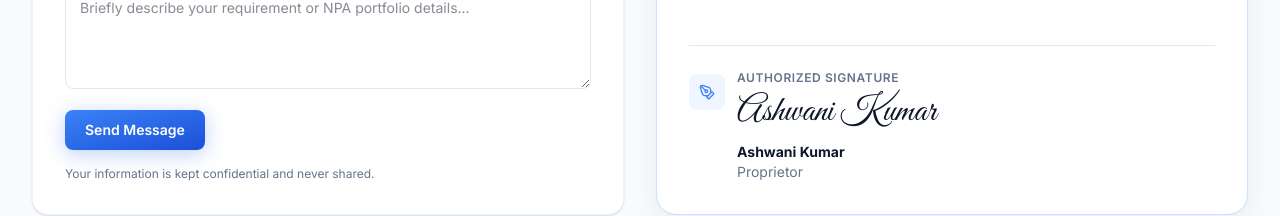
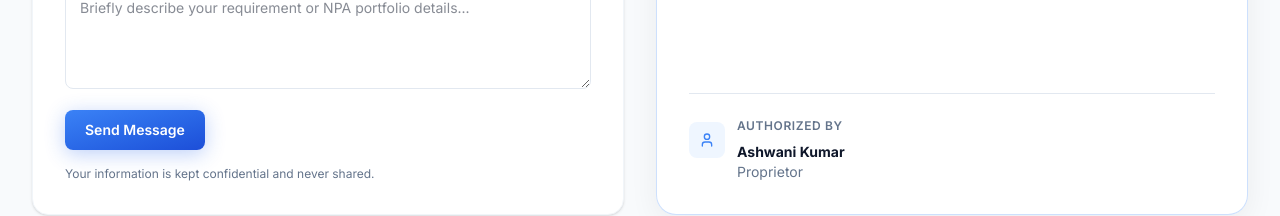
Before and after one commit to ssdi112526-design/KartikReposessionNew, a React (Vite) app: page / in a window 1280 px wide. Shown: the part 8112-8328 px from the top of the page. Built offline with nearby package versions, Linux system fonts and the light colour scheme; no server answers.

Commit message:
new update name

```diff
--- a/src/components/ui/BusinessInfoCard.jsx
+++ b/src/components/ui/BusinessInfoCard.jsx
@@ -1,4 +1,4 @@
-import { BadgeCheck, Building2, Globe, Mail, PenTool, Phone, User } from 'lucide-react';
+import { BadgeCheck, Building2, Globe, Mail, Phone, User } from 'lucide-react';
 
 const rows = [
   {
@@ -83,18 +83,11 @@ export default function BusinessInfoCard() {
       <footer className="mt-8 border-t border-slate-200 pt-6">
         <div className="flex items-start gap-3">
           <span className="mt-1 flex h-9 w-9 shrink-0 items-center justify-center rounded-lg bg-brand-light text-brand">
-            <PenTool className="h-4 w-4" aria-hidden />
+            <User className="h-4 w-4" aria-hidden />
           </span>
           <div>
-            <p className="text-xs font-semibold uppercase tracking-wider text-muted">Authorized Signature</p>
-            <p
-              className="mt-2 text-3xl leading-none text-ink sm:text-4xl"
-              style={{ fontFamily: '"Great Vibes", cursive' }}
-              aria-hidden="true"
-            >
-              Ashwani Kumar
-            </p>
-            <p className="mt-3 text-sm font-bold text-ink">Ashwani Kumar</p>
+            <p className="text-xs font-semibold uppercase tracking-wider text-muted">Authorized By</p>
+            <p className="mt-2 text-sm font-bold text-ink">Ashwani Kumar</p>
             <p className="text-sm text-muted">Proprietor</p>
           </div>
         </div>
```
